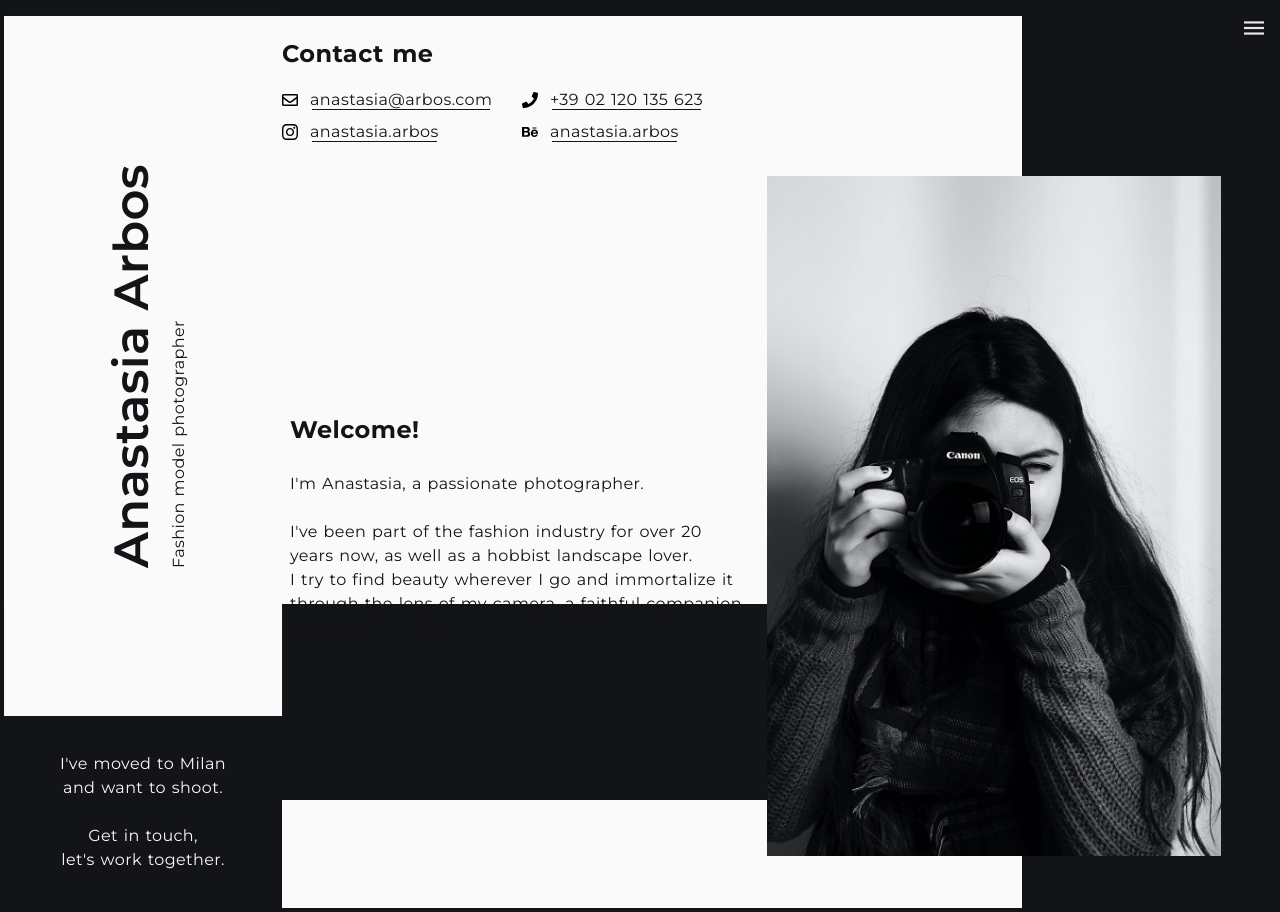
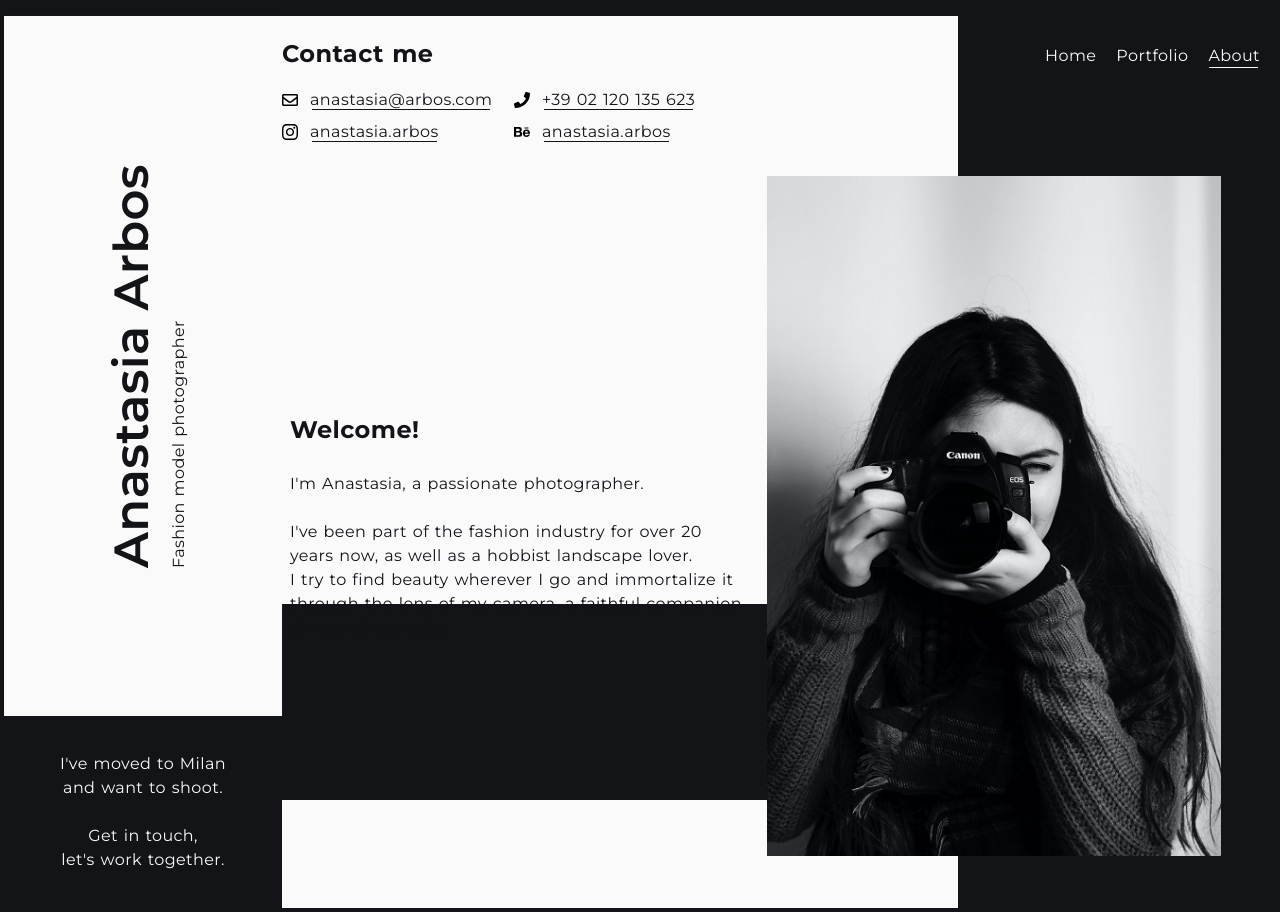
Before and after one commit to nahuel-ianni/model-portfolio-prototype, a Vue app in the folder src/: page /#/about in a window 1280 px wide. Built offline with nearby package versions, Linux system fonts and the light colour scheme.

Commit message:
Added styles for bigger screens

```diff
--- a/src/src/assets/css/style.css
+++ b/src/src/assets/css/style.css
@@ -102,8 +102,8 @@ ul {
 @media (min-width: 900px) {
   body {
     background: linear-gradient(90deg,
-        var(--high-contrast-color) 80%,
-        var(--low-contrast-color) 80% 100%);
+        var(--high-contrast-color) 75%,
+        var(--low-contrast-color) 75% 100%);
   }
 
   footer {
--- a/src/src/components/ContactInformation.vue
+++ b/src/src/components/ContactInformation.vue
@@ -68,7 +68,7 @@ export default { name: "ContactInformation" };
 @media (min-width: 900px) {
   .ul {
     display: grid;
-    grid-template-columns: repeat(2, minmax(auto, 15rem));
+    grid-template-columns: repeat(2, minmax(auto, 14.5rem));
   }
 }
 </style>
--- a/src/src/components/SiteNavigation.vue
+++ b/src/src/components/SiteNavigation.vue
@@ -68,7 +68,7 @@ export default {
   cursor: pointer;
   fill: var(--high-contrast-color);
   position: fixed;
-	mix-blend-mode: difference;
+  mix-blend-mode: difference;
   right: 1rem;
   top: 1.125rem;
   width: 1.25rem;
@@ -92,4 +92,27 @@ export default {
 .ul li {
   margin-bottom: 2rem;
 }
+
+@media (min-width: 980px) {
+  .nav {
+    position: fixed;
+    right: 0;
+    text-align: right;
+    top: 2.75rem;
+    transform: translateX(-100%);
+    z-index: 100;
+  }
+
+  .svg {
+    display: none;
+  }
+
+  .ul {
+    background-color: unset;
+    flex-direction: row;
+    gap: 1.25rem;
+    padding: 0;
+    position: relative;
+  }
+}
 </style>
```
